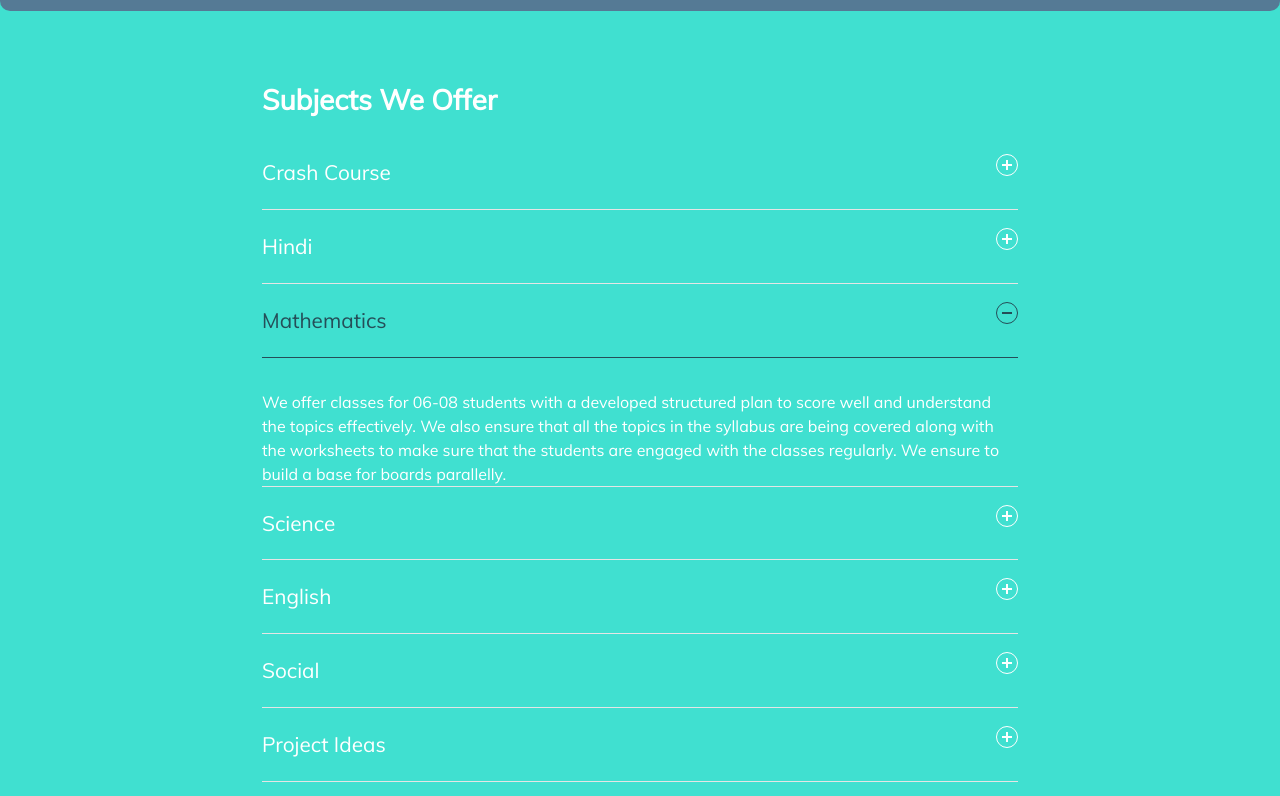
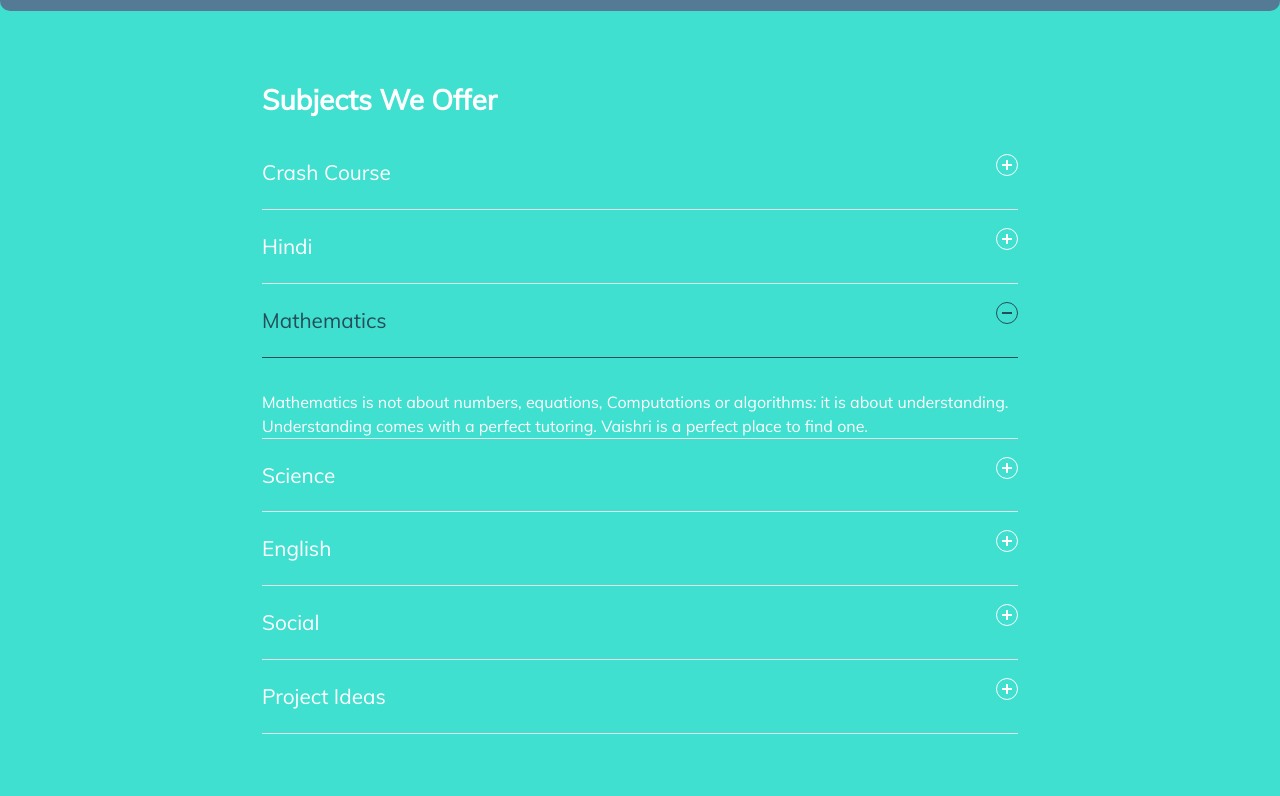
Before and after one commit to KiranPranay/Elearn, a website: page subjects.html in a window 1280 px wide. Both pictures are taken after a click on the button "Mathematics". Shown: the part 128-924 px from the top of the page. Drawn offline with nearby package versions, Linux system fonts and the light colour scheme; files that its build step writes are made by us from their sources; files whose address does not match are found by name.

Commit message:
Update Content

```diff
--- a/subjects.html
+++ b/subjects.html
@@ -378,12 +378,8 @@
               <div class="accordion-content">
                 <p></p>
                 <p>
-                  We offer classes for 06-08 students with a developed
-                  structured plan to score well and understand the topics
-                  effectively. We also ensure that all the topics in the
-                  syllabus are being covered along with the worksheets to make
-                  sure that the students are engaged with the classes regularly.
-                  We ensure to build a base for boards parallelly.
+                  Mathematics is not about numbers, equations, Computations or algorithms: it is about understanding.
+Understanding comes with a perfect tutoring. Vaishri is a perfect place to find one.
                 </p>
               </div>
             </div>
@@ -395,12 +391,8 @@
               <div class="accordion-content">
                 <p></p>
                 <p>
-                  We offer classes for 06-08 students with a developed
-                  structured plan to score well and understand the topics
-                  effectively. We also ensure that all the topics in the
-                  syllabus are being covered along with the worksheets to make
-                  sure that the students are engaged with the classes regularly.
-                  We ensure to build a base for boards parallelly.
+                  Somewhere something incredible is waiting to be known.
+Science is the most interesting subject when taught by the right ones. We ensure that the student is able to feel the essence of science.
                 </p>
                 <!--WorkSheets File Location Science-->
                 <button
@@ -432,12 +424,8 @@
               <div class="accordion-content">
                 <p></p>
                 <p>
-                  We offer classes for 06-08 students with a developed
-                  structured plan to score well and understand the topics
-                  effectively. We also ensure that all the topics in the
-                  syllabus are being covered along with the worksheets to make
-                  sure that the students are engaged with the classes regularly.
-                  We ensure to build a base for boards parallelly.
+                  The limits of my language are the limits of my world.
+In this era of globalisation, English has reserved it's own space to create a large impact on students career. We help students not only gain theoretical knowledge but also excel in their speaking skills.
                 </p>
               </div>
             </div>
@@ -486,12 +474,7 @@
               <div class="accordion-content">
                 <p></p>
                 <p>
-                  We offer classes for 06-08 students with a developed
-                  structured plan to score well and understand the topics
-                  effectively. We also ensure that all the topics in the
-                  syllabus are being covered along with the worksheets to make
-                  sure that the students are engaged with the classes regularly.
-                  We ensure to build a base for boards parallelly.
+                  Practical application is the most important thing in today's world. Applying Theoretical knowledge to make real time projects is something which is lacking in today's education system. And we help students to bridge that gap.
                 </p>
                 <!--WorkSheets File Location Social-->
                 <button
@@ -511,7 +494,7 @@
                     <div class="paper"></div>
                   </div>
                 </div>
-                Download worksheet
+                Look Into their Projects
               </button>
               </div>
             </div>
```
